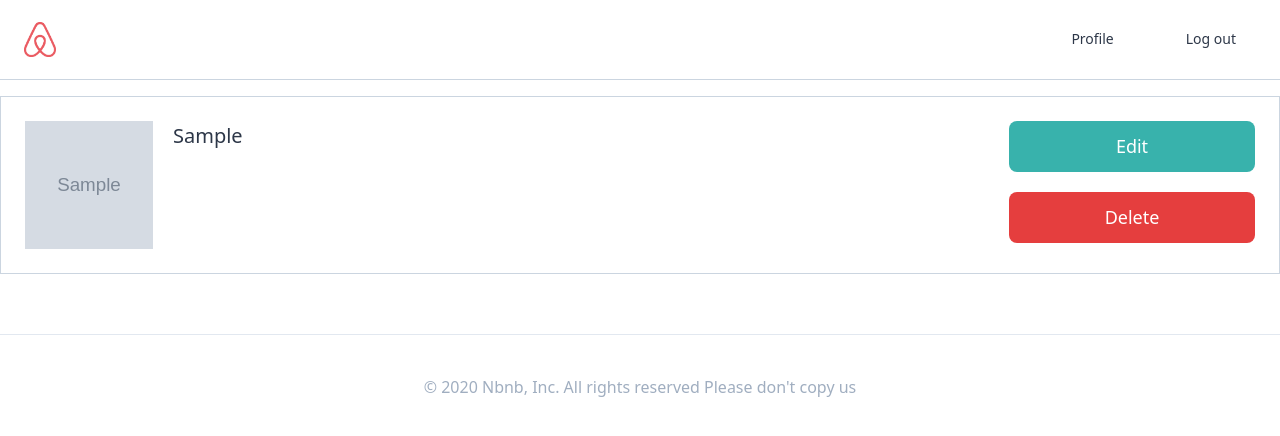
After one commit to Parkyes90/airbnb-clone, a Django app: page /rooms/1/photos/ in a window 1280 px wide. The commit adds this page. Shown: the top 436 px of the page. Run offline with Django 3.2, Linux system fonts and the light colour scheme; a user stored in the database is signed in; tables that the repository leaves empty hold one stand-in row (values such as "Sample post"); grey boxes marked "Sample" are stand-in pictures; parts of the project's set-up code (start-up, migrations or seed data) failed here and were passed over; some libraries are stand-ins or nearby versions.

Commit message:
feat($ProjectFilePath): Add Room Photos

```diff
--- a/rooms/urls.py
+++ b/rooms/urls.py
@@ -6,5 +6,6 @@ app_name = "rooms"
 urlpatterns = [
     path("<int:pk>/", views.RoomDetail.as_view(), name="detail"),
     path("<int:pk>/edit/", views.EditRoomView.as_view(), name="edit"),
+    path("<int:pk>/photos/", views.RoomPhotosView.as_view(), name="photos"),
     path("search/", views.SearchView.as_view(), name="search"),
 ]
--- a/rooms/views.py
+++ b/rooms/views.py
@@ -1,10 +1,12 @@
 from django.core.paginator import Paginator
+from django.http import Http404
 from django.shortcuts import render
 from django.views.generic import ListView, DetailView, UpdateView
 from django.views.generic.base import View
 
 from rooms.forms import SearchForm
 from rooms.models import Room
+from users.mixins import LoggedInOnlyView
 
 
 class HomeView(ListView):
@@ -105,7 +107,7 @@ class SearchView(View):
         )
 
 
-class EditRoomView(UpdateView):
+class EditRoomView(LoggedInOnlyView, UpdateView):
     model = Room
     template_name = "rooms/room_edit.html"
     fields = (
@@ -127,3 +129,19 @@ class EditRoomView(UpdateView):
         "facilities",
         "house_rules",
     )
+
+    def get_object(self, queryset=None):
+        room = super().get_object(queryset=queryset)
+        if room.host.pk != self.request.user.pk:
+            raise Http404()
+        return room
+
+
+class RoomPhotosView(LoggedInOnlyView, RoomDetail):
+    template_name = "rooms/room_photos.html"
+
+    def get_object(self, queryset=None):
+        room = super().get_object(queryset=queryset)
+        if room.host.pk != self.request.user.pk:
+            raise Http404()
+        return room
--- a/templates/rooms/room_edit.html
+++ b/templates/rooms/room_edit.html
@@ -9,5 +9,9 @@
 {% block content %}
     <div class="container lg:w-5/12 md:w-1/2 xl:w-1/4 mx-auto my-10 flex flex-col items-center border p-6 border-gray-400">
         {% include 'mixins/room/room_form.html' with form=form cta="Update Room" %}
+
+        <div class="mt-5">
+                <a href="{% url 'rooms:photos' room.pk %}" class="text-teal-500 font-medium">Edit Photos</a>
+        </div>
     </div>
 {% endblock %}
--- /dev/null
+++ b/templates/rooms/room_photos.html
@@ -0,0 +1,24 @@
+{% extends "base.html" %}
+{% block page_title %}
+    {{ room.name }}'s Photos
+{% endblock %}
+
+{% block search-bar %}
+{% endblock %}
+
+{% block content %}
+    <div class="container mx-auto my-10 flex flex-col">
+        {% for photo in room.photos.all %}
+            <div class="mb-5 border p-6 border-gray-400 flex justify-between">
+                <div class="flex items-start">
+                    <img src="{{ photo.file.url }}" alt="bg" class="w-32 h-32" />
+                    <span class="ml-5 text-xl">{{ photo.caption }}</span>
+                </div>
+                <div class="flex flex-col w-1/5">
+                    <a class="btn-link mb-5 bg-teal-500" href="">Edit</a>
+                    <a class="btn-link bg-red-600" href="">Delete</a>
+                </div>
+            </div>
+        {% endfor %}
+    </div>
+{% endblock %}
```
